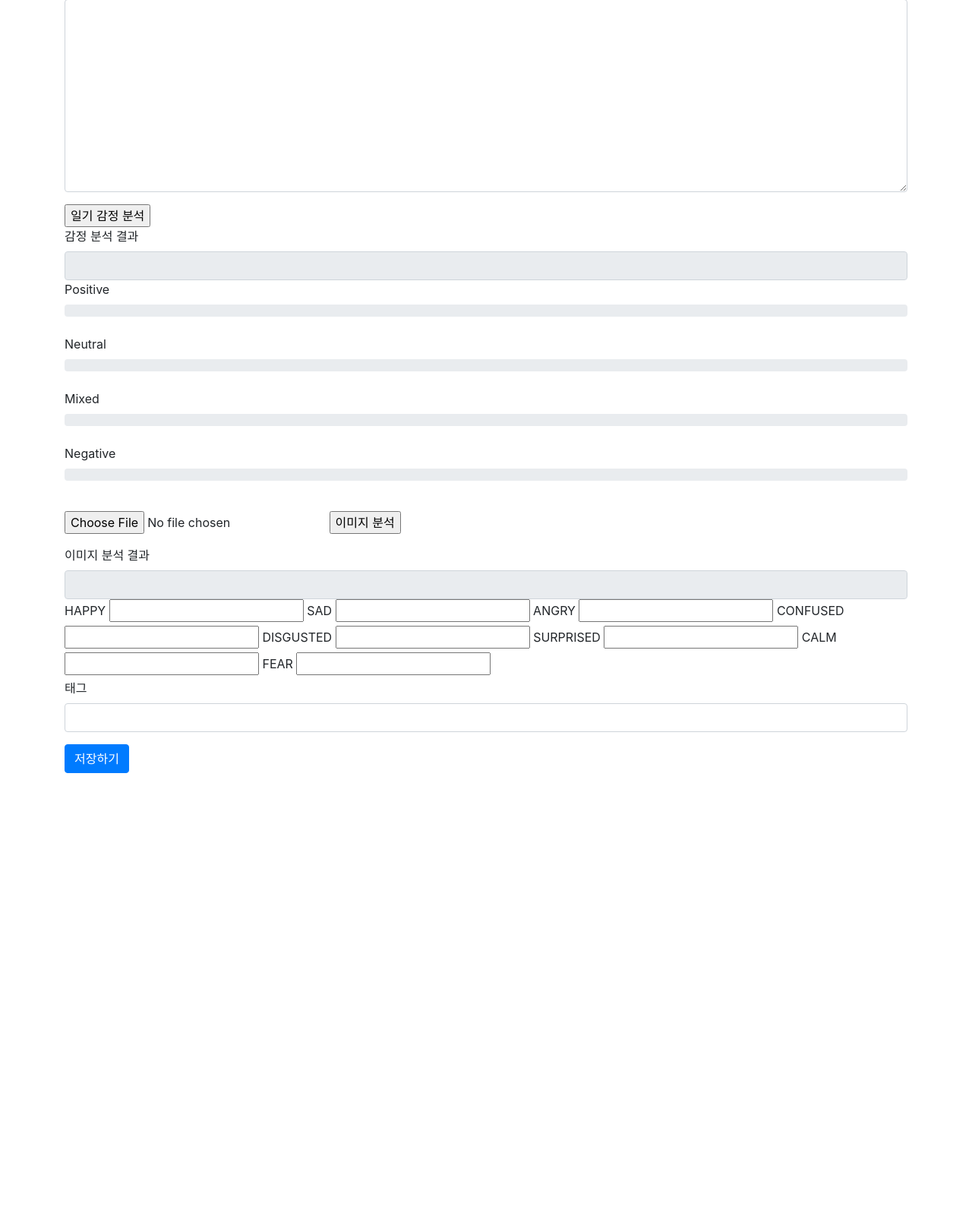
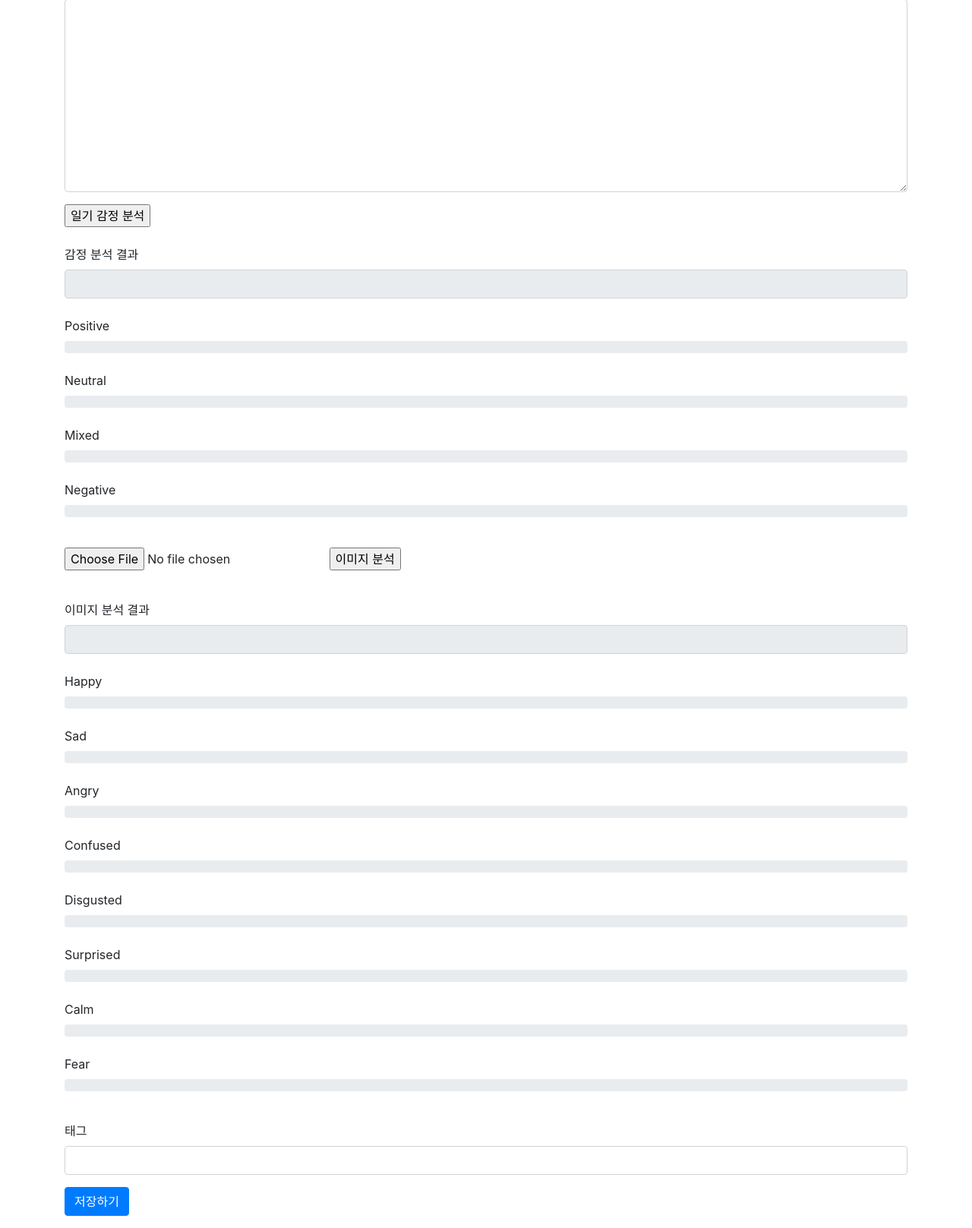
Before and after one commit to YoungkiHongDev/diary, a Django app: template templates/diary/board_write.html in a window 1280 px wide. Shown: the part 184-1801 px from the top of the page at 76% size. Before the commit the page ends 1202 px from the top, so only its background shows below. Run offline with Django 3.2, Linux system fonts and the light colour scheme; the template is opened without the code that fills it, so the values that code supplies are empty; some libraries are stand-ins or nearby versions.

Commit message:
이미지 분석 결과 progressbar 적용
이미지 분석 결과 8가지 감정 각각 label, progressbar 세팅

```diff
--- a/templates/diary/board_write.html
+++ b/templates/diary/board_write.html
@@ -38,10 +38,10 @@
 
         <!-- 감정 분석 결과창, 읽기 전용, 사용자가 수정 불가능 -->
         <div class="form-group">
-            <label>감정 분석 결과</label><br>
+            <br><label>감정 분석 결과</label>
 
             <input type="text" class="form-control" id="board_emo" name="board_emo" readonly="readonly"
-                     value="{{ form.board_emo.value|default_if_none:'None' }}">
+                     value="{{ form.board_emo.value|default_if_none:'None' }}"><br>
 
                 <label>Positive</label><br>
                 <div class="progress">
@@ -70,41 +70,62 @@
             <input type="file" id="picture" name="picture" onchange="imgPreview(this);" accept="image/*">
             <input type="button" value="이미지 분석" onclick="ajaxFileUpload()">
             <img id="mypic" src="#" width="300" style="display:none">
-        </div>
+        </div><br>
 
         <!-- 이미지 분석 결과 -->
         <div class="form-group">
-            <label>이미지 분석 결과</label>
+            <label>이미지 분석 결과</label><br>
             <input type="text" class="form-control" name="board_img" id="board_img" readonly="readonly"
-                   value="{{ form.board_img.value|default_if_none:'None' }}">
+                   value="{{ form.board_img.value|default_if_none:'None' }}"><br>
 
-        <label>HAPPY</label>
-        <input type="text" id="board_img_happy">
+            <label id="label_happy">Happy</label><br>
+            <div class="progress">
+                    <div class="progress-bar bg-happy" role="progressbar" id="board_img_happy"
+                        aria-valuemin="0" aria-valuemax="100"></div>
+            </div><br>
 
-        <label>SAD</label>
-        <input type="text" id="board_img_sad">
+            <label id="label_sad">Sad</label><br>
+            <div class="progress">
+                    <div class="progress-bar bg-sad" role="progressbar" id="board_img_sad"
+                        aria-valuemin="0" aria-valuemax="100"></div>
+            </div><br>
 
-        <label>ANGRY</label>
-        <input type="text" id="board_img_angry">
+            <label id="label_angry">Angry</label><br>
+            <div class="progress">
+                    <div class="progress-bar bg-angry" role="progressbar" id="board_img_angry"
+                        aria-valuemin="0" aria-valuemax="100"></div>
+            </div><br>
 
-        <label>CONFUSED</label>
-        <input type="text" id="board_img_confused">
+            <label id="label_confused">Confused</label><br>
+            <div class="progress">
+                    <div class="progress-bar bg-confused" role="progressbar" id="board_img_confused"
+                        aria-valuemin="0" aria-valuemax="100"></div>
+            </div><br>
 
-        <label>DISGUSTED</label>
-        <input type="text" id="board_img_disgusted">
+            <label id="label_disgusted">Disgusted</label><br>
+            <div class="progress">
+                    <div class="progress-bar bg-disgusted" role="progressbar" id="board_img_disgusted"
+                        aria-valuemin="0" aria-valuemax="100"></div>
+            </div><br>
 
-        <label>SURPRISED</label>
-        <input type="text" id="board_img_surprised">
+            <label id="label_surprised">Surprised</label><br>
+            <div class="progress">
+                    <div class="progress-bar bg-surprised" role="progressbar" id="board_img_surprised"
+                        aria-valuemin="0" aria-valuemax="100"></div>
+            </div><br>
 
-        <label>CALM</label>
-        <input type="text" id="board_img_calm">
+            <label id="label_calm">Calm</label><br>
+            <div class="progress">
+                    <div class="progress-bar bg-calm" role="progressbar" id="board_img_calm"
+                        aria-valuemin="0" aria-valuemax="100"></div>
+            </div><br>
 
-        <label>FEAR</label>
-        <input type="text" id="board_img_fear">
-
-        {% comment %} <label>UNKNOWN</label>
-        <input type="text" id="board_img_unknown">
-        </div> {% endcomment %}
+            <label id="label_fear">Fear</label><br>
+            <div class="progress">
+                    <div class="progress-bar bg-fear" role="progressbar" id="board_img_fear"
+                        aria-valuemin="0" aria-valuemax="100"></div>
+            </div><br>
+        </div>
 
         <!-- 이건 뭘로 채움? -->
         <div class="form-group">
@@ -183,8 +204,8 @@
             contentType: false, //urlencoded는 파일 전송을 하지 못하므로 false
 
             success: function(result) { //성공 시
-                result_emotion_all = result["rekognition"]
-                result_emotion_happy = result_emotion_all["HAPPY"]
+                result_emotion_all = result["rekognition"];
+                result_emotion_happy = result_emotion_all["HAPPY"];
                 result_emotion_sad = result_emotion_all["SAD"]
                 result_emotion_angry = result_emotion_all["ANGRY"]
                 result_emotion_confused = result_emotion_all["CONFUSED"]
@@ -192,20 +213,30 @@
                 result_emotion_surprised = result_emotion_all["SURPRISED"]
                 result_emotion_calm = result_emotion_all["CALM"]
                 result_emotion_fear = result_emotion_all["FEAR"]
-                // result_emotion_unknown = result_emotion_all["UNKNOWN"]
-                // result_emotion = JSON.stringify(result["rekognition"]); //json 형태의 감정 분석값의 value 추출 및 string으로 변환
-                // result_emotion = result_emotion.replace(/\"/gi, ""); //큰 따옴표 제거
 
-                $('#board_img').val(result_emotion_all) //이미지 분석 값을 이미지 분석 결과 칸에 보여주기
-                document.getElementById("board_img_happy").value = result_emotion_happy
-                document.getElementById("board_img_sad").value = result_emotion_sad
-                document.getElementById("board_img_angry").value = result_emotion_angry
-                document.getElementById("board_img_confused").value = result_emotion_confused
-                document.getElementById("board_img_disgusted").value = result_emotion_disgusted
-                document.getElementById("board_img_surprised").value = result_emotion_surprised
-                document.getElementById("board_img_calm").value = result_emotion_calm
-                document.getElementById("board_img_fear").value = result_emotion_fear
-                // document.getElementById("board_img_unknown").value = result_emotion_unknown
+                //board_img 결과
+                $('#board_img').val(JSON.stringify(result_emotion_all))
+
+                //이미지 분석 결과 라벨
+                document.getElementById("label_happy").innerHTML = 'Happy' + ' ' + result_emotion_happy.toFixed(1) + '%'
+                document.getElementById("label_sad").innerHTML = 'Sad' + ' ' + result_emotion_sad.toFixed(1) + '%'
+                document.getElementById("label_angry").innerHTML = 'Angry' + ' ' + result_emotion_angry.toFixed(1) + '%'
+                document.getElementById("label_confused").innerHTML = 'Confused' + ' ' + result_emotion_confused.toFixed(1) + '%'
+                document.getElementById("label_disgusted").innerHTML = 'Disgusted' + ' ' + result_emotion_disgusted.toFixed(1) + '%'
+                document.getElementById("label_surprised").innerHTML = 'Surprised' + ' ' + result_emotion_surprised.toFixed(1) + '%'
+                document.getElementById("label_calm").innerHTML = 'Calm' + ' ' + result_emotion_calm.toFixed(1) + '%'
+                document.getElementById("label_fear").innerHTML = 'Fear' + ' ' + result_emotion_fear.toFixed(1) + '%'
+
+                //이미지 분석 결과 프로그레스바
+                document.getElementById("board_img_happy").style.width = result_emotion_happy.toFixed(3) + '%';
+                document.getElementById("board_img_sad").style.width = result_emotion_sad.toFixed(3) + '%';
+                document.getElementById("board_img_angry").style.width = result_emotion_angry.toFixed(3) + '%';
+                document.getElementById("board_img_confused").style.width = result_emotion_confused.toFixed(3) + '%';
+                document.getElementById("board_img_disgusted").style.width = result_emotion_disgusted.toFixed(3) + '%';
+                document.getElementById("board_img_surprised").style.width = result_emotion_surprised.toFixed(3) + '%';
+                document.getElementById("board_img_calm").style.width = result_emotion_calm.toFixed(3) + '%';
+                document.getElementById("board_img_fear").style.width = result_emotion_fear.toFixed(3) + '%';
+
                 alert('Success!')
             },
             error: function(){ //실패 시
```
